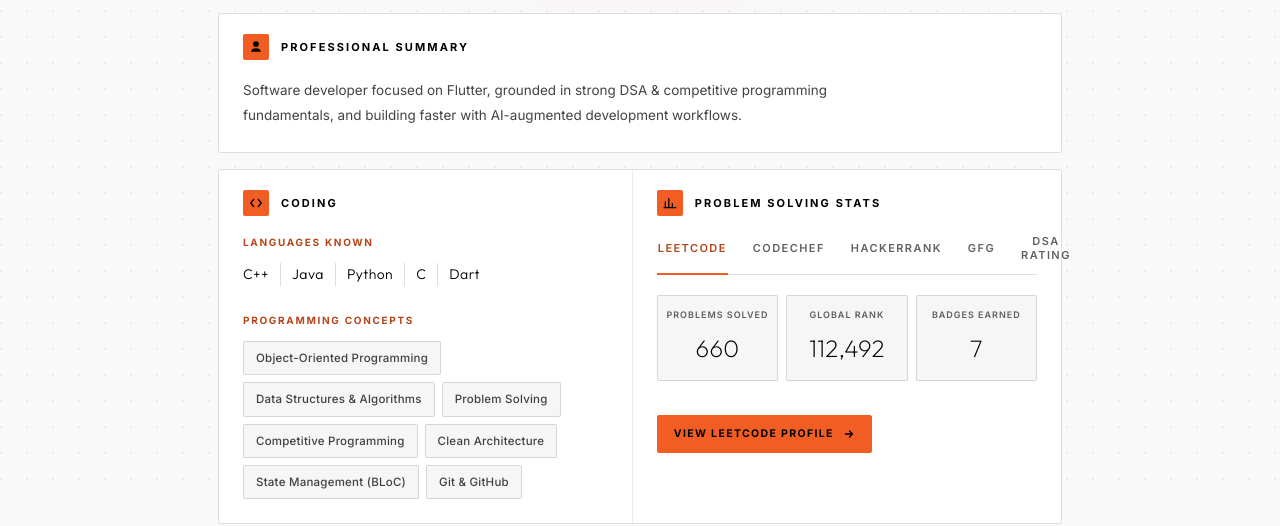
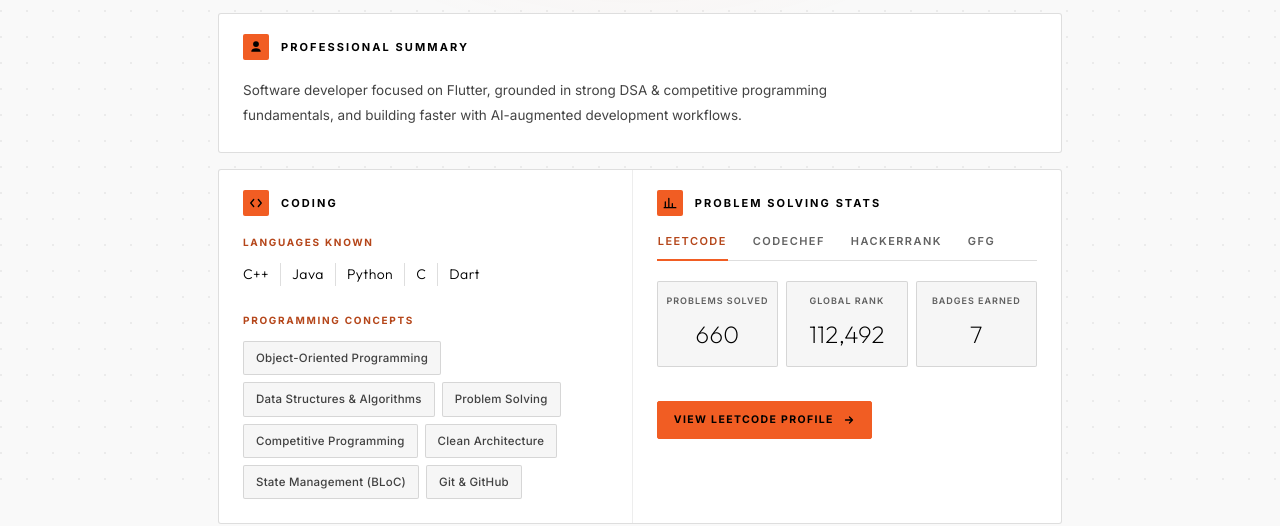
Before and after one commit to sunitha630/portfolio, a plain HTML site: page index.html in a window 1280 px wide. Shown: the part 302-828 px from the top of the page. Drawn offline with Linux system fonts and the light colour scheme.

Commit message:
Remove DSA Rating button and associated data
Removed DSA Rating button and related data from the HTML structure.

```diff
--- a/index.html
+++ b/index.html
@@ -943,7 +943,6 @@
           <button class="tab" type="button" role="tab" id="tab-codechef"   aria-controls="statpanel" aria-selected="false" tabindex="-1" data-platform="codechef">CodeChef</button>
           <button class="tab" type="button" role="tab" id="tab-hackerrank" aria-controls="statpanel" aria-selected="false" tabindex="-1" data-platform="hackerrank">HackerRank</button>
           <button class="tab" type="button" role="tab" id="tab-gfg"        aria-controls="statpanel" aria-selected="false" tabindex="-1" data-platform="gfg">GfG</button>
-          <button class="tab" type="button" role="tab" id="tab-dsa"        aria-controls="statpanel" aria-selected="false" tabindex="-1" data-platform="dsa">DSA Rating</button>
         </div>
 
         <div id="statpanel" role="tabpanel" aria-labelledby="tab-leetcode" tabindex="0">
@@ -1329,17 +1328,6 @@
       ],
       breakdownName: 'Breakdown',
       breakdown: []
-    },
-    dsa: {
-      name: 'DSA Rating',
-      url:  '',
-      figures: [
-        { label: 'DSA Rating',  value: '1,276' },
-        { label: 'Global Rank', value: '9,194' },
-        { label: 'Percentile',  value: '—'      }
-      ],
-      breakdownName: 'Breakdown',
-      breakdown: []
     }
   };
 
```
